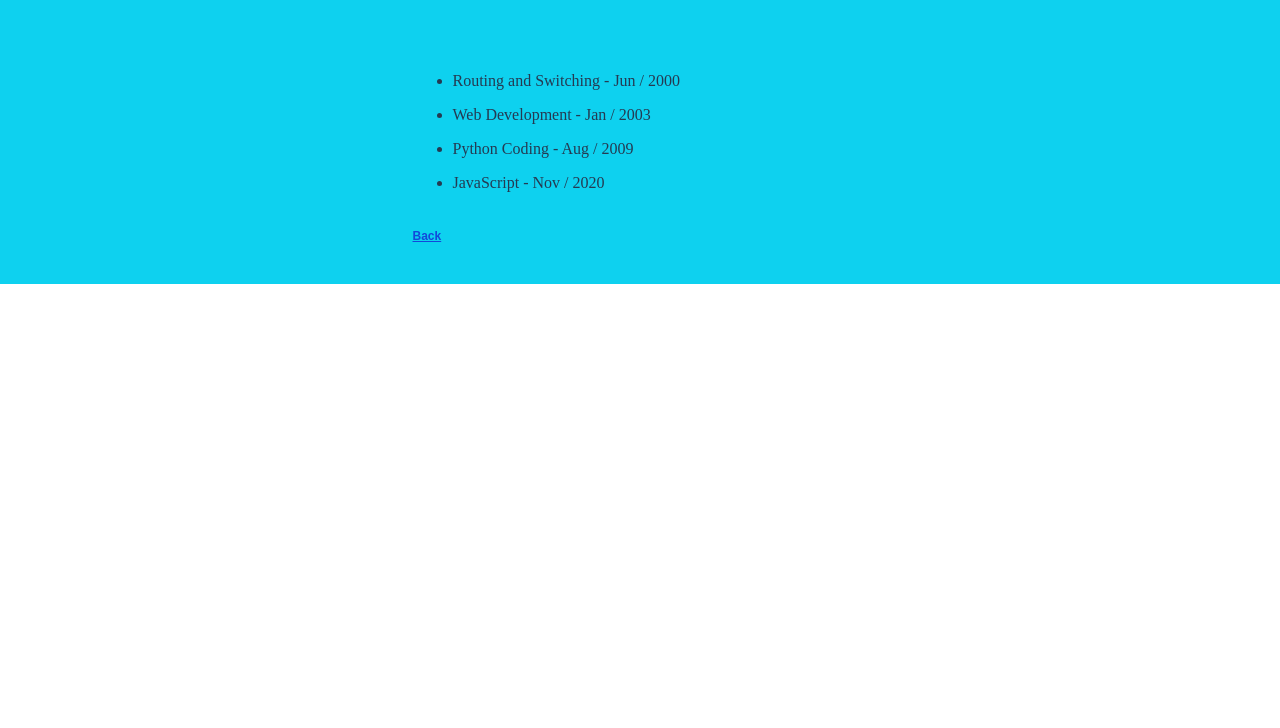
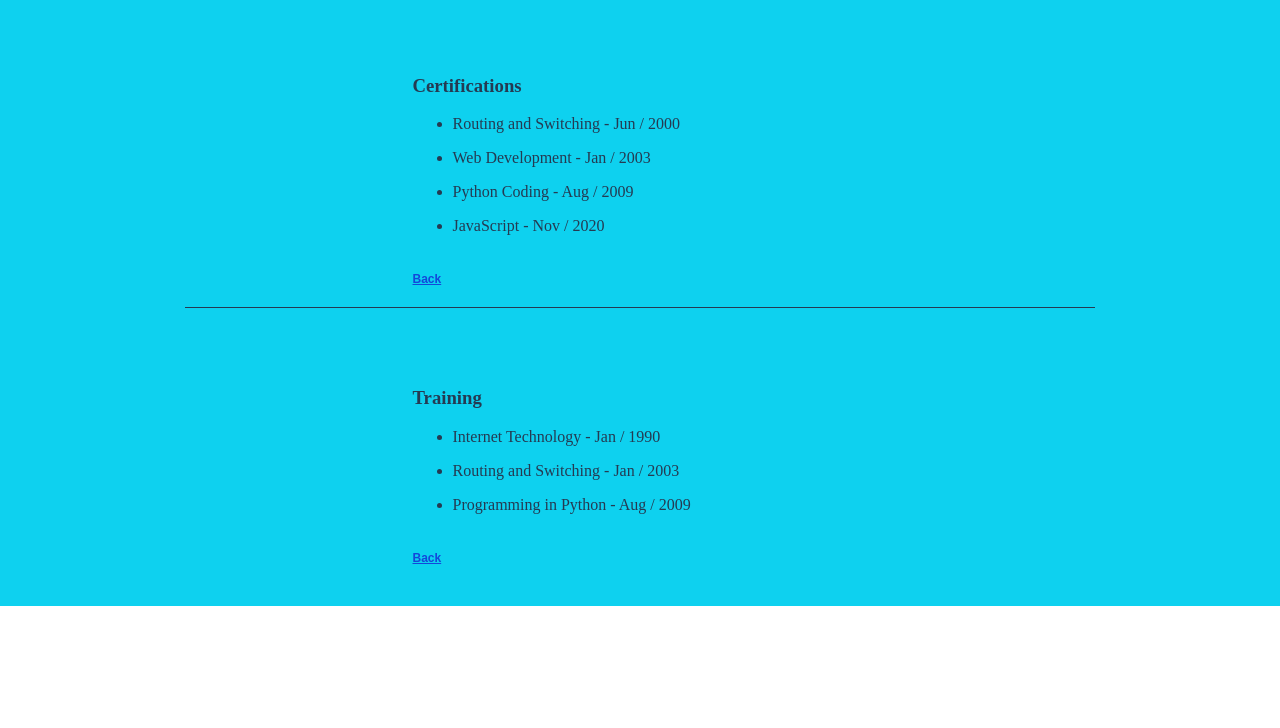
Before and after one commit to kiriart/my-personal-website, a plain HTML site: page tandc.html in a window 1280 px wide. Shown: the part 72-800 px from the top of the page. Drawn offline with Linux system fonts and the light colour scheme.

Commit message:
Training added

```diff
--- a/tandc-script.js
+++ b/tandc-script.js
@@ -18,3 +18,23 @@ for (i = 0; i < certifications.length; i++) {
 
   ul.appendChild(li);
 }
+
+let trainingArray = [
+  { training: "Internet Technology", date: "Jan / 1990" },
+  { training: "Routing and Switching", date: "Jan / 2003" },
+  { training: "Programming in Python", date: "Aug / 2009" },
+];
+
+ul = document.querySelector("#training");
+
+for (i = 0; i < trainingArray.length; i++) {
+  let li = document.createElement("li");
+  string = `${trainingArray[i].training} - ${trainingArray[i].date} `;
+
+  let html = `
+  <p class="li-train">${string}</p>`;
+
+  li.innerHTML = html;
+
+  ul.appendChild(li);
+}
--- a/tandc.html
+++ b/tandc.html
@@ -12,20 +12,27 @@
     <body>
       <main>
         <!--  -->
-    <!-- Certifications -->
+        <!-- Certifications and Training -->
         <!--  -->
         <article id="certificates">
           <div class="width910">
-        <h2>Certifications</h2>
+            <h2>Certifications and Training</h2>
             <section class="certflex">
               <div class="certtext">
+                <h3>Certifications</h3>
                 <ul id="certifications"></ul>
                 <br />
-            <a
-              class="hrefindex"
-              href="index.html"
-              >Back</a
-            >
+                <a class="hrefindex" href="index.html">Back</a>
+              </div>
+            </section>
+          </div>
+          <div class="width910">
+            <section class="certflex">
+              <div class="certtext">
+                <h3>Training</h3>
+                <ul id="training"></ul>
+                <br />
+                <a class="hrefindex" href="index.html">Back</a>
               </div>
             </section>
           </div>
```
Also changed, not shown: index.html (+1 -1 lines). Lines whose indentation alone changed are shown as unchanged.
